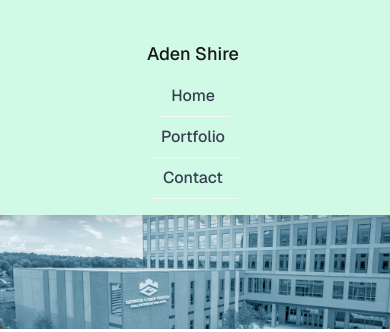
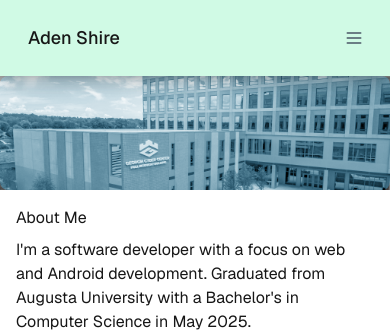
Before and after one commit to ad20630/ad20630.github.io, a Next.js app: page / in a window 390 px wide. Shown: the top 332 px of the page. Built offline with nearby package versions, Linux system fonts and the light colour scheme.

Commit message:
added navbar for mobile view

```diff
--- a/src/app/components/Header.tsx
+++ b/src/app/components/Header.tsx
@@ -1,20 +1,31 @@
+"use client";
+
 import Link from "next/link";
+import { useState } from "react";
 
 export default function Header() {
+  const [isOpen, setIsOpen] = useState(false);
+
   return (
-    <header>
+    <header className="bg-emerald-100 dark:bg-emerald-200 shadow-lg relative z-10">
       <div
-        className="justify-between items-center w-full lg:flex lg:w-auto lg:order-1 bg-emerald-100 dark:bg-emerald-200 p-4 shadow-lg relative z-10"
+        className="flex items-center justify-between w-full lg:flex lg:w-auto lg:order-1 bg-emerald-100 dark:bg-emerald-200 p-4 shadow-lg relative z-10"
         id="mobile-menu-2"
       >
-        <ul className="flex items-center flex-col mt-4 font-medium lg:flex-row lg:space-x-8 lg:mt-0">
-          <li>
+        <div className="flex items-center">
           <a
-              className="font-sans text-lg block py-2 pr-4 pl-3 text-gray rounded bg-primary-700 lg:bg-transparent lg:text-primary-700 lg:p-0 dark:text-gray-500 flex items-center"
+            href="/"
+            className="font-sans text-lg block py-2 pr-4 pl-3 mr-4 font-medium text-gray rounded bg-primary-700 lg:bg-transparent lg:text-primary-700 lg:p-0 dark:text-gray-500 flex items-center"
           >
             Aden Shire
           </a>
-          </li>
+          <div
+            className={`w-full lg:flex lg:w-auto lg:items-center ${
+              isOpen ? "block" : "hidden"
+            }`}
+            id="navbar"
+          >
+            <ul className="flex items-center flex-col mt-4 font-medium lg:flex-row lg:space-x-8 lg:mt-0 lg:ml-4">
               <li>
                 <Link
                   href="/"
@@ -26,7 +37,7 @@ export default function Header() {
               <li>
                 <Link
                   href="/portfolio"
-              className="font-sans block py-2 pr-4 pl-3 text-gray-700 border-b border-gray-100 hover:bg-gray-50 lg:hover:bg-transparent lg:border-0 lg:hover:text-primary-700 lg:p-0 dark:text-gray-400 lg:dark:hover:text-white dark:hover:bg-gray-700 dark:hover:text-white lg:dark:hover:bg-transparent dark:border-gray-700"
+                  className="font-sans block py-2 pr-4 pl-3 text-gray-700 border-b border-gray-100 hover:bg-gray-50 lg:hover:bg-transparent lg:border-0 lg:hover:text-primary-700 lg:p-0 dark:text-gray-400 lg:dark:hover:text-white dark:hover:bg-gray-700 dark:hover:text-white lg:dark:hover:bg-transparent dark:border-gray-700 flex items-center"
                 >
                   Portfolio
                 </Link>
@@ -34,13 +45,33 @@ export default function Header() {
               <li>
                 <Link
                   href="/contact"
-              className="font-sans block py-2 pr-4 pl-3 text-gray-700 border-b border-gray-100 hover:bg-gray-50 lg:hover:bg-transparent lg:border-0 lg:hover:text-primary-700 lg:p-0 dark:text-gray-400 lg:dark:hover:text-white dark:hover:bg-gray-700 dark:hover:text-white lg:dark:hover:bg-transparent dark:border-gray-700"
+                  className="font-sans block py-2 pr-4 pl-3 text-gray-700 border-b border-gray-100 hover:bg-gray-50 lg:hover:bg-transparent lg:border-0 lg:hover:text-primary-700 lg:p-0 dark:text-gray-400 lg:dark:hover:text-white dark:hover:bg-gray-700 dark:hover:text-white lg:dark:hover:bg-transparent dark:border-gray-700 flex items-center"
                 >
                   Contact
                 </Link>
               </li>
             </ul>
           </div>
+        </div>
+        <button
+          onClick={() => setIsOpen(!isOpen)}
+          type="button"
+          className="inline-flex items-center p-2 w-10 h-10 justify-center text-sm text-gray-600 rounded-lg lg:hidden hover:bg-gray-200 dark:text-gray-700 dark:hover:bg-gray-300"
+          aria-controls="navbar"
+          aria-expanded={isOpen}
+        >
+          <span className="sr-only">Open main menu</span>
+          <svg
+            className="w-5 h-5"
+            fill="none"
+            stroke="currentColor"
+            viewBox="0 0 24 24"
+            xmlns="http://www.w3.org/2000/svg"
+          >
+            <path strokeLinecap="round" strokeLinejoin="round" strokeWidth="2" d="M4 6h16M4 12h16M4 18h16" />
+          </svg>
+        </button>
+      </div>
     </header>
   );
 }
```
Lines whose indentation alone changed are shown as unchanged.
